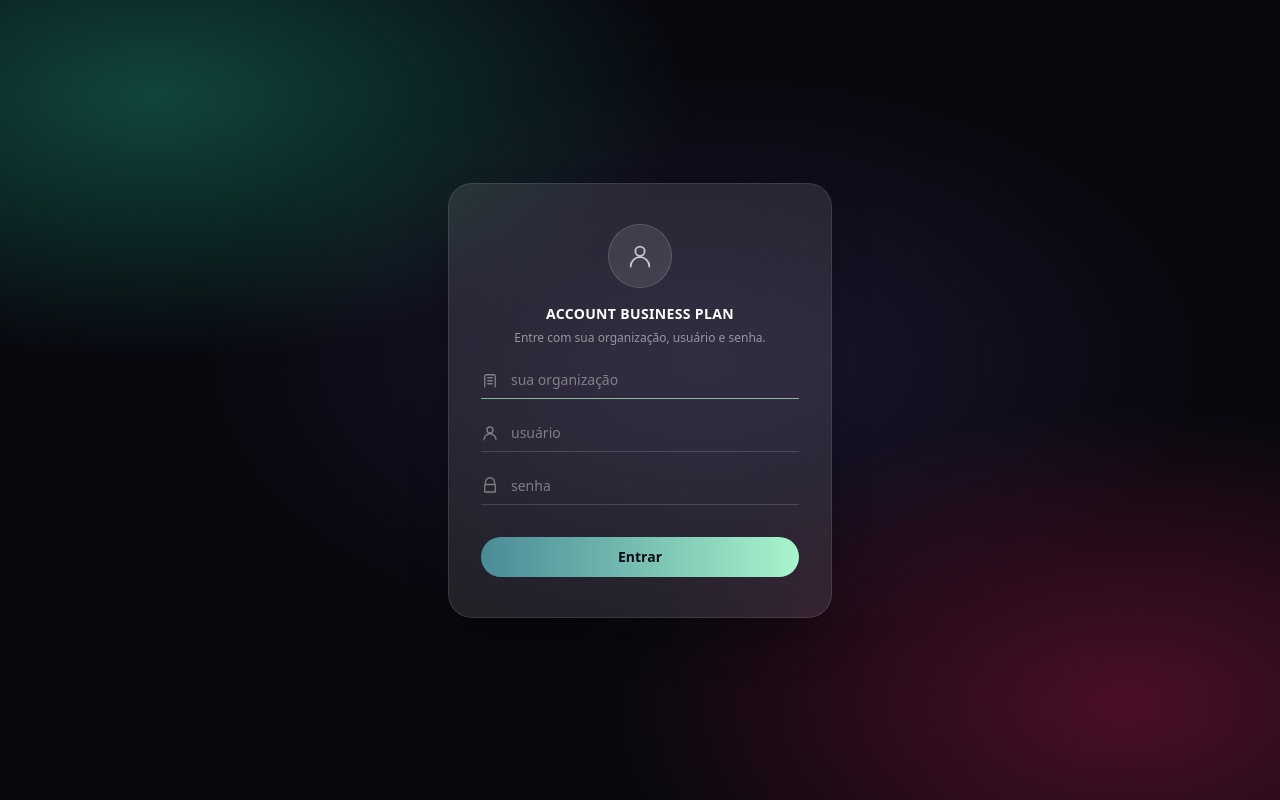
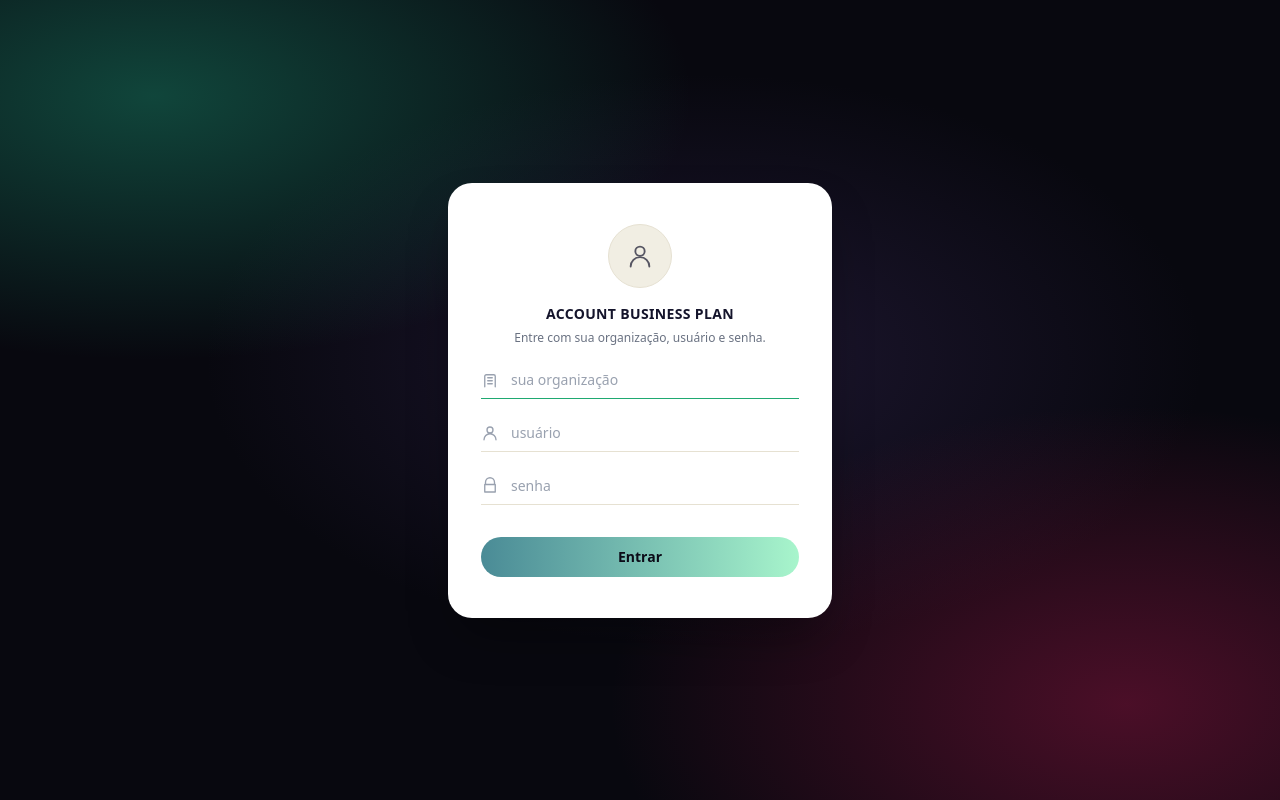
Before and after one commit to blendzrepo/account-planning, a Next.js app: page /login in a window 1280 px wide. Built offline with nearby package versions, Linux system fonts and the light colour scheme; no server answers.

Commit message:
Make the login card white instead of the dark glass style

```diff
--- a/src/app/login/LoginForm.tsx
+++ b/src/app/login/LoginForm.tsx
@@ -12,7 +12,7 @@ function FieldIcon({ d }: { d: string }) {
       fill="none"
       stroke="currentColor"
       strokeWidth="1.8"
-      className="text-white/40 shrink-0"
+      className="text-gray-400 shrink-0"
       aria-hidden="true"
     >
       <path strokeLinecap="round" strokeLinejoin="round" d={d} />
@@ -21,9 +21,9 @@ function FieldIcon({ d }: { d: string }) {
 }
 
 const inputWrap =
-  "flex items-center gap-3 border-b border-white/15 pb-2 transition-colors focus-within:border-mint/70";
+  "flex items-center gap-3 border-b border-card-border pb-2 transition-colors focus-within:border-accent";
 const inputClass =
-  "w-full bg-transparent text-white placeholder-white/40 text-sm focus:outline-none";
+  "w-full bg-transparent text-navy placeholder-gray-400 text-sm focus:outline-none";
 
 export default function LoginForm() {
   const [state, formAction, pending] = useActionState<LoginState, FormData>(login, undefined);
@@ -68,7 +68,7 @@ export default function LoginForm() {
         />
       </div>
 
-      {state?.error && <p className="text-sm text-red-300">{state.error}</p>}
+      {state?.error && <p className="text-sm text-red-600">{state.error}</p>}
 
       <button
         type="submit"
--- a/src/app/login/page.tsx
+++ b/src/app/login/page.tsx
@@ -15,15 +15,15 @@ export default function LoginPage() {
     >
 
       <div className="relative w-full max-w-sm">
-        <div className="rounded-3xl border border-white/10 bg-white/10 backdrop-blur-2xl shadow-2xl shadow-black/40">
+        <div className="rounded-3xl border border-white/20 bg-white shadow-2xl shadow-black/40">
           <div className="flex flex-col items-center pt-10 pb-6 px-8 text-center">
-            <div className="h-16 w-16 rounded-full bg-white/10 border border-white/15 flex items-center justify-center mb-4">
-              <svg width="28" height="28" viewBox="0 0 24 24" fill="none" stroke="currentColor" strokeWidth="1.6" className="text-white/70">
+            <div className="h-16 w-16 rounded-full bg-card border border-card-border flex items-center justify-center mb-4">
+              <svg width="28" height="28" viewBox="0 0 24 24" fill="none" stroke="currentColor" strokeWidth="1.6" className="text-navy/70">
                 <path strokeLinecap="round" strokeLinejoin="round" d="M12 12a4 4 0 1 0 0-8 4 4 0 0 0 0 8ZM4 21a8 8 0 0 1 16 0" />
               </svg>
             </div>
-            <h1 className="text-white font-bold tracking-wide uppercase text-sm">Account Business Plan</h1>
-            <p className="text-white/50 text-xs mt-1.5">Entre com sua organização, usuário e senha.</p>
+            <h1 className="text-navy font-bold tracking-wide uppercase text-sm">Account Business Plan</h1>
+            <p className="text-gray-500 text-xs mt-1.5">Entre com sua organização, usuário e senha.</p>
           </div>
           <div className="px-8 pb-10">
             <LoginForm />
```
